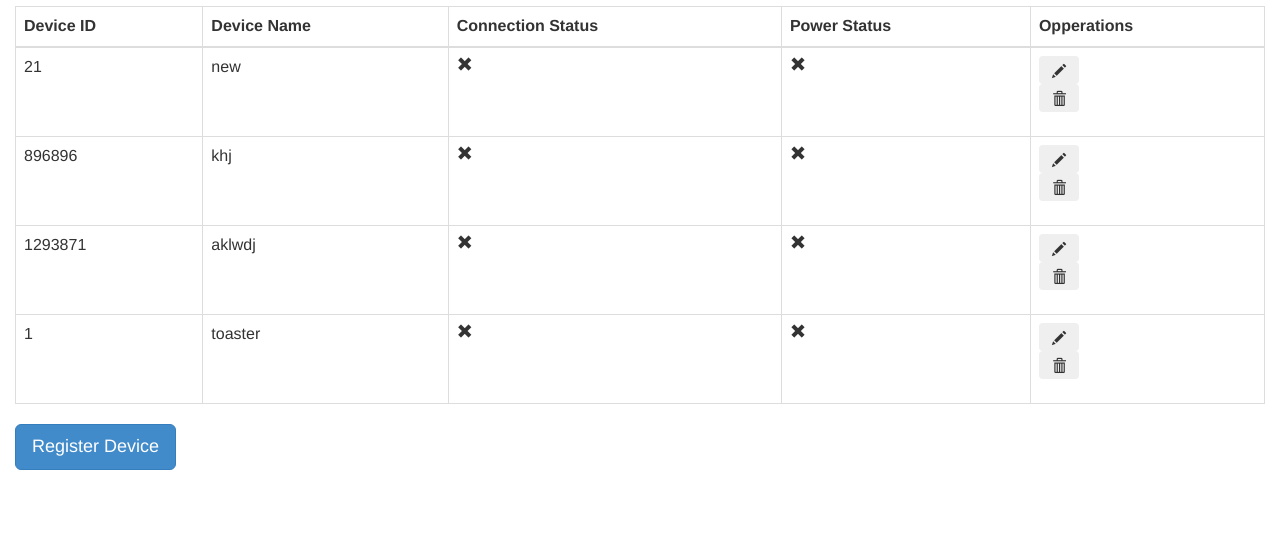
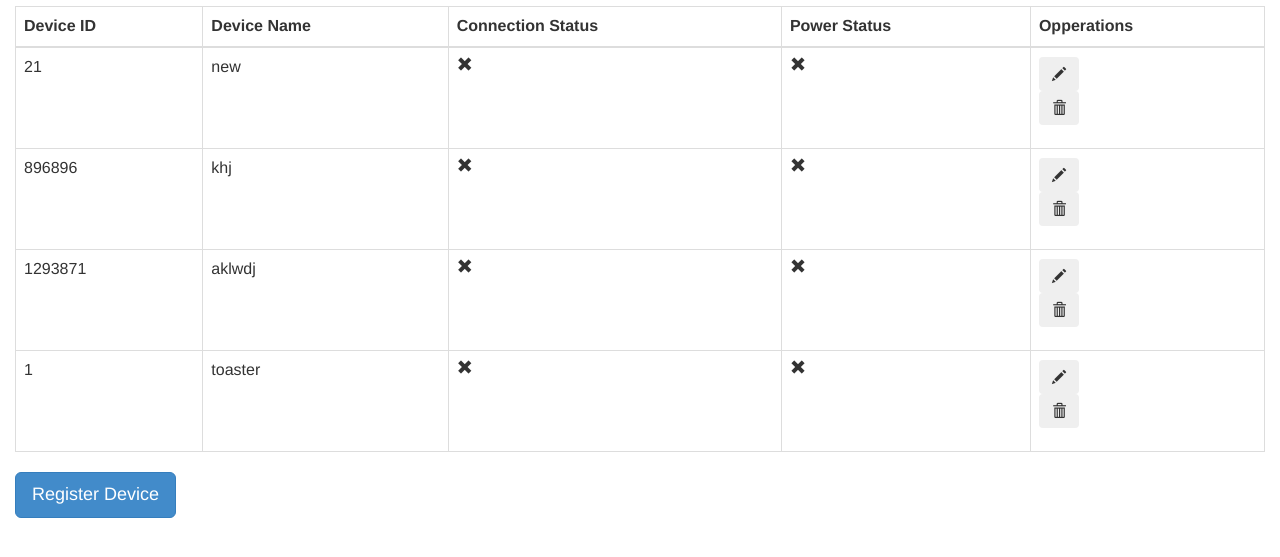
Before and after one commit to seadsystem/App, a Django app: template SeadsFront/seadssite/templates/dashboard.html in a window 1280 px wide. Shown: the part 54-611 px from the top of the page. Run offline with Django 3.2, Linux system fonts and the light colour scheme; the template is opened without the code that fills it: values that come from a table or form of the project are taken from there, others are empty; data comes from the database, SQL or seed files in the repository; both versions use the stored data as it was after the commit; some libraries are stand-ins or nearby versions.

Commit message:
css optimization on dashboard

```diff
--- a/SeadsFront/seadssite/templates/dashboard.html
+++ b/SeadsFront/seadssite/templates/dashboard.html
@@ -28,11 +28,11 @@
 						<i class="glyphicon glyphicon-remove"></i>
 						{%endif%}</td>
 						<td>
-							<button type="submit" class="btn" value={{device.get_id}} name="modify"><span class="glyphicon glyphicon-pencil"></span>
+							<button type="submit" class="btn glyphicon glyphicon-pencil" value={{device.get_id}} name="modify">
 							</button>
 							<form method="post">
 								{% csrf_token %}
-								<button type="submit" class="btn" value={{device.get_id}} name="delete"><span class="glyphicon glyphicon-trash"></span>
+								<button type="submit" class="btn glyphicon glyphicon-trash" value={{device.get_id}} name="delete">
 								</button>
 							</form>
 						</td>
```
Also changed, not shown: SeadsFront/db.sqlite3.
